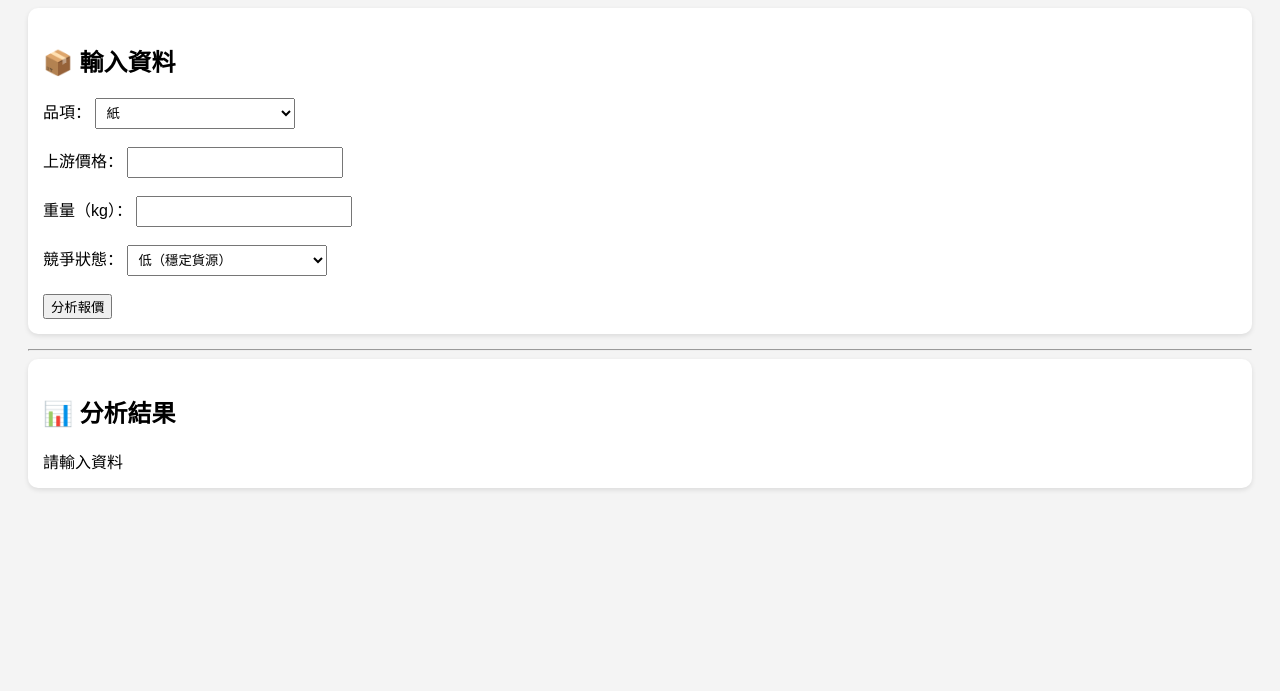
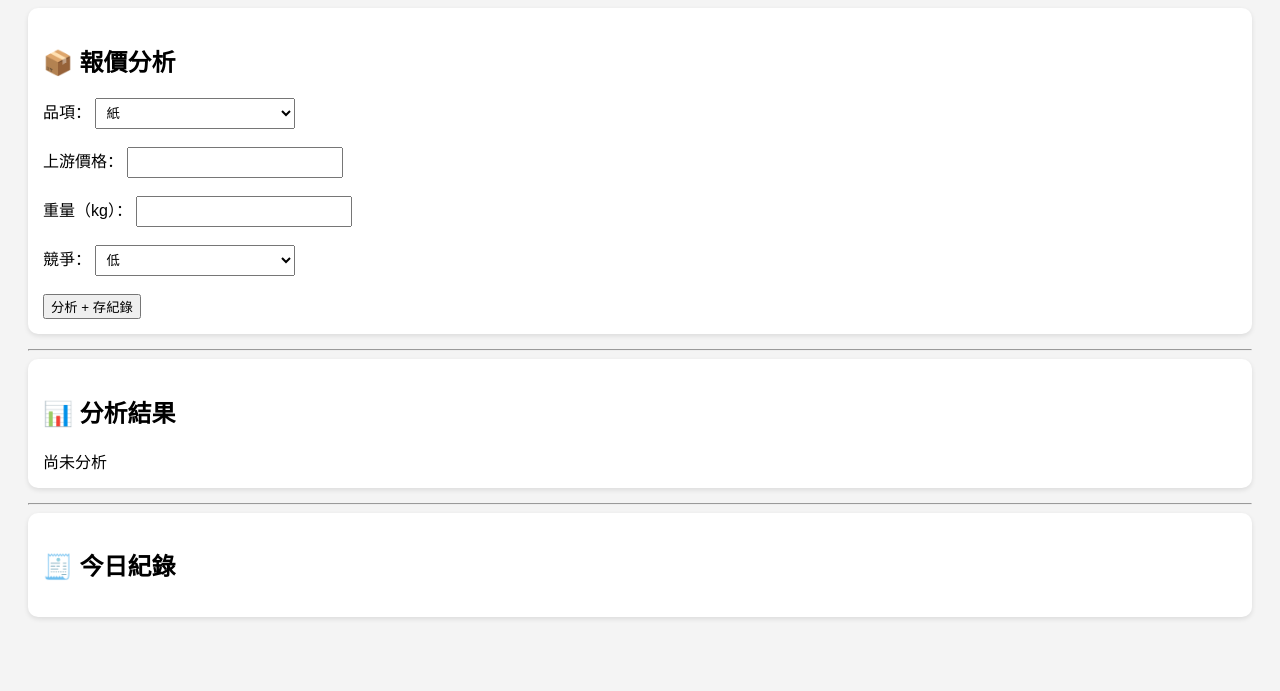
Before and after one commit to 13361706/Recycle, a plain HTML site: page index.html in a window 1280 px wide. Shown: the part 109-800 px from the top of the page. Drawn offline with Linux system fonts and the light colour scheme.

Commit message:
Update index.html

```diff
--- a/index.html
+++ b/index.html
@@ -2,17 +2,17 @@
 <html lang="zh">
 <head>
 <meta charset="UTF-8">
-<title>回收報價系統V4</title>
+<title>回收營運系統V5</title>
 <link rel="stylesheet" href="style.css">
 </head>
 
 <body>
 
-<h1>♻️ 回收報價智慧系統 V4（實戰版）</h1>
+<h1>♻️ 回收營運系統 V5（紀錄版）</h1>
 
 <div class="box">
 
-<h2>📦 輸入資料</h2>
+<h2>📦 報價分析</h2>
 
 品項：
 <select id="item"></select><br><br>
@@ -23,14 +23,14 @@
 重量（kg）：
 <input id="weight" type="number"><br><br>
 
-競爭狀態：
+競爭：
 <select id="level">
-<option value="low">低（穩定貨源）</option>
-<option value="mid">中（一般市場）</option>
-<option value="high">高（有人搶貨）</option>
+<option value="low">低</option>
+<option value="mid">中</option>
+<option value="high">高</option>
 </select><br><br>
 
-<button onclick="analyze()">分析報價</button>
+<button onclick="analyze()">分析 + 存紀錄</button>
 
 </div>
 
@@ -39,8 +39,18 @@
 <div class="box">
 
 <h2>📊 分析結果</h2>
+<div id="result">尚未分析</div>
 
-<div id="result">請輸入資料</div>
+</div>
+
+<hr>
+
+<div class="box">
+
+<h2>🧾 今日紀錄</h2>
+<div id="log"></div>
+
+<h3 id="summary"></h3>
 
 </div>
 
```
